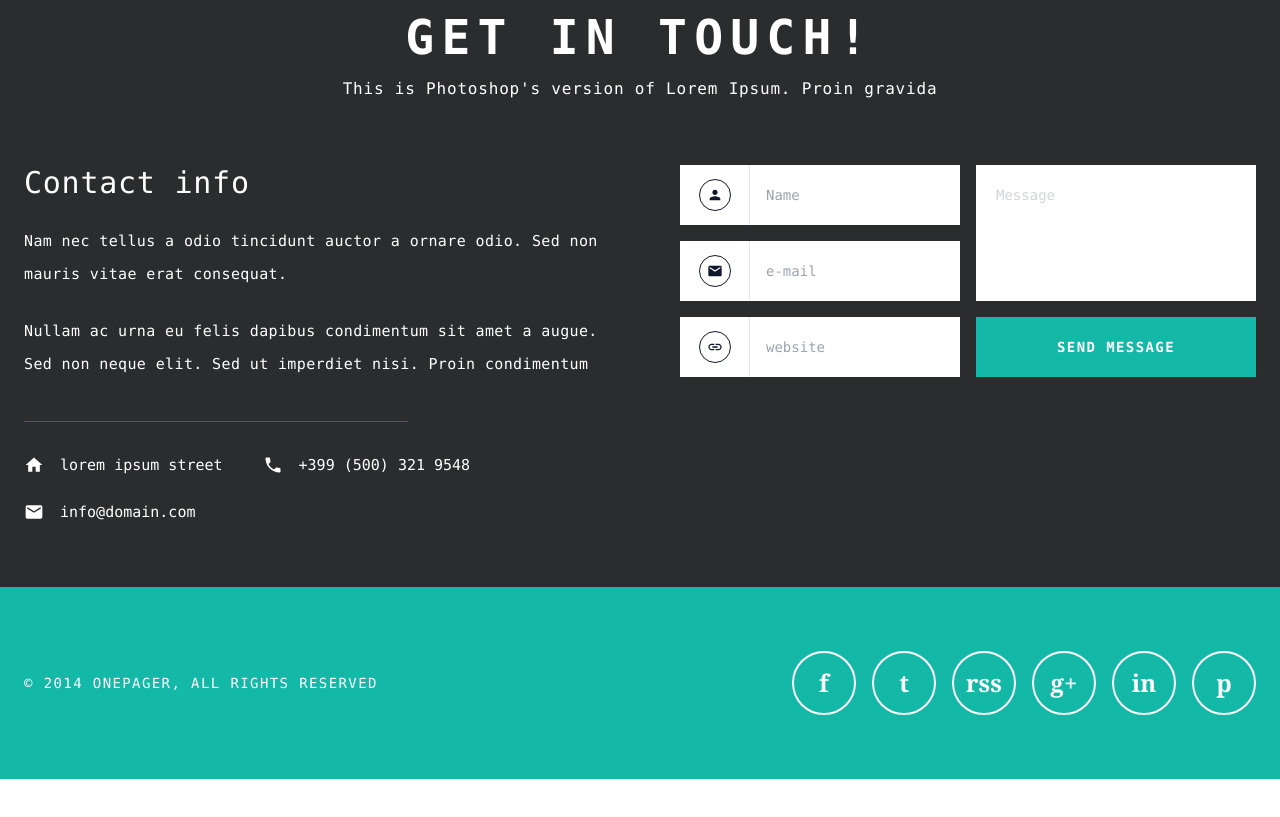
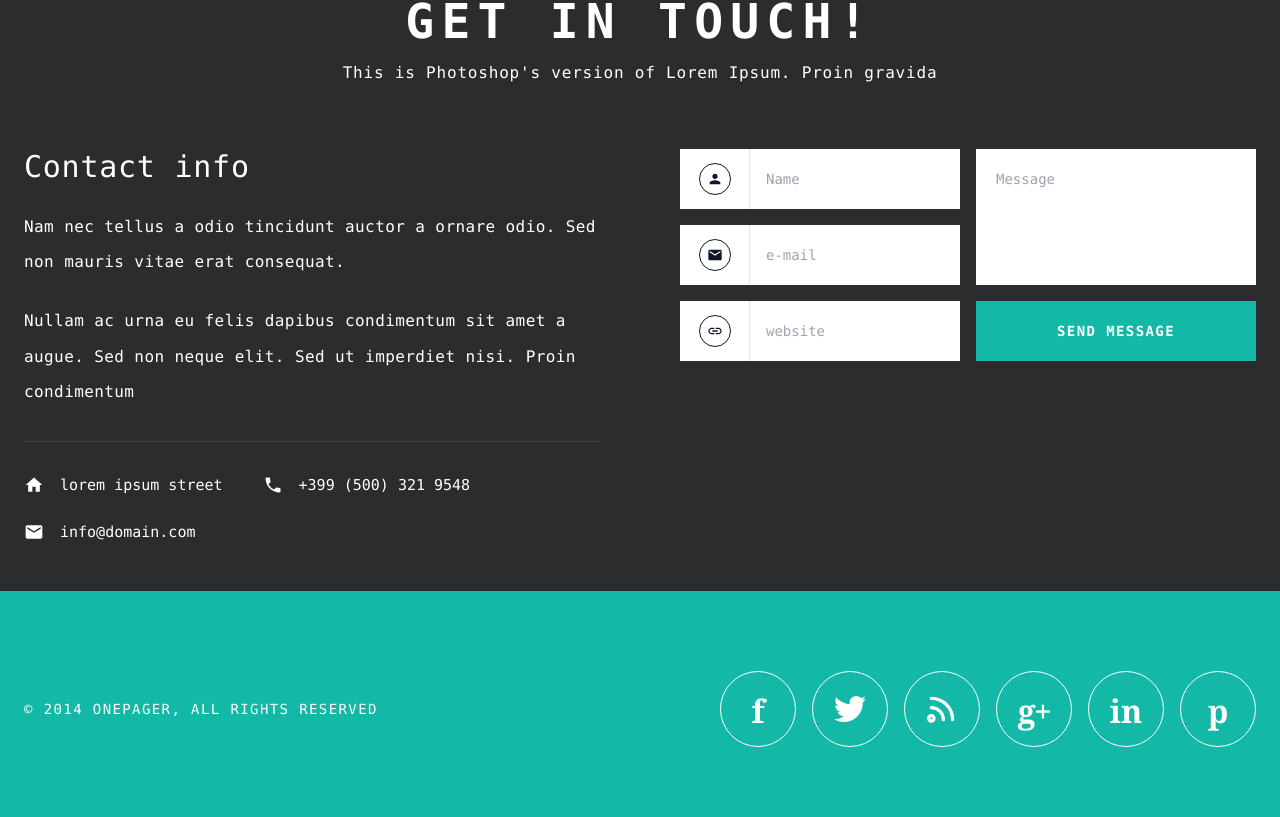
Before and after one commit to zainab845/onepager-clone, a React (Vite) app: page / in a window 1280 px wide. Shown: the part 6039-6856 px from the top of the page. Before the commit the page ends 6818 px from the top, so only its background shows below. Built offline with nearby package versions, Linux system fonts and the light colour scheme.

Commit message:
fix: responsive

```diff
--- a/src/components/Contact.jsx
+++ b/src/components/Contact.jsx
@@ -1,11 +1,32 @@
-const socialIcons = ["f", "t", "rss", "g+", "in", "p"];
+const socialIcons = [
+  { id: "facebook", content: <span className="font-serif font-bold text-[32px] leading-none pt-1">f</span> },
+  {
+    id: "twitter",
+    content: (
+      <svg className="w-8 h-8 fill-current" viewBox="0 0 24 24">
+        <path d="M24 4.557c-.883.392-1.832.656-2.828.775 1.017-.609 1.798-1.574 2.165-2.724-.951.564-2.005.974-3.127 1.195-.897-.957-2.178-1.555-3.594-1.555-3.179 0-5.515 2.966-4.797 6.045-4.091-.205-7.719-2.165-10.148-5.144-1.29 2.213-.669 5.108 1.523 6.574-.806-.026-1.566-.247-2.229-.616-.054 2.281 1.581 4.415 3.949 4.89-.693.188-1.452.232-2.224.084.626 1.956 2.444 3.379 4.6 3.419-2.07 1.623-4.678 2.348-7.29 2.04 2.179 1.397 4.768 2.212 7.548 2.212 9.142 0 14.307-7.721 13.995-14.646.962-.695 1.797-1.562 2.457-2.549z"/>
+      </svg>
+    )
+  },
+  {
+    id: "rss",
+    content: (
+      <svg className="w-8 h-8 stroke-current" viewBox="0 0 24 24" fill="none" strokeWidth="2.5" strokeLinecap="round" strokeLinejoin="round">
+        <path d="M4 11a9 9 0 0 1 9 9M4 4a16 16 0 0 1 16 16M6 19a2 2 0 1 1-4 0 2 2 0 0 1 4 0z"/>
+      </svg>
+    )
+  },
+  { id: "gplus", content: <span className="font-serif font-bold text-[32px] leading-none tracking-tighter pt-1">g+</span> },
+  { id: "linkedin", content: <span className="font-serif font-bold text-[32px] leading-none pt-1">in</span> },
+  { id: "pinterest", content: <span className="font-serif font-bold text-[32px] leading-none pt-1">p</span> },
+];
 
 const Contact = () => {
   return (
     <section id="contact" className="relative">
 
       {/* Dark Form Section */}
-      <div className="bg-[#2a2c2e] py-12 md:py-16 text-white">
+      <div className="bg-[#2a2c2e] py-10 md:py-12 text-white">
         <div className="max-w-7xl mx-auto px-4 sm:px-6">
 
           {/* Section Header */}
@@ -14,11 +35,11 @@ const Contact = () => {
               Get In Touch!
             </h2>
             <p className="text-white font-mono text-base max-w-2xl mx-auto tracking-wider">
-              This is Photoshop&apos;s version of Lorem Ipsum. Proin gravida
+              This is Photoshop's version of Lorem Ipsum. Proin gravida
             </p>
           </div>
 
-          {/* Two Columns: Info + Form */}
+          {/* Two Columns for Info and Form */}
           <div className="grid grid-cols-1 lg:grid-cols-2 gap-12 lg:gap-20">
 
             {/* Left: Contact Info */}
@@ -26,7 +47,9 @@ const Contact = () => {
               <h3 className="text-3xl font-mono mb-6 tracking-wide">
                 Contact info
               </h3>
-              <div className="space-y-6 font-mono text-white text-[15px] leading-[2.2] tracking-wide mb-10">
+
+              {/* Description */}
+              <div className="space-y-6 font-mono text-white text-base leading-[2.2] tracking-wide mb-8">
                 <p>
                   Nam nec tellus a odio tincidunt auctor a ornare odio. Sed non mauris vitae erat consequat.
                 </p>
@@ -34,24 +57,28 @@ const Contact = () => {
                   Nullam ac urna eu felis dapibus condimentum sit amet a augue. Sed non neque elit. Sed ut imperdiet nisi. Proin condimentum
                 </p>
               </div>
-              <hr className="border-gray-600 mb-8 w-full max-w-sm" />
+
+              {/* Gray Partition Line */}
+              <hr className="border-[#444] mb-8 w-full" />
+
+              {/* Address Details */}
               <div className="flex flex-col gap-4 font-mono text-[15px] text-white">
                 <div className="flex flex-wrap gap-x-10 gap-y-4">
                   <div className="flex items-center gap-4">
-                    <svg className="w-5 h-5" fill="currentColor" viewBox="0 0 24 24">
+                    <svg className="w-5 h-5 text-white" fill="currentColor" viewBox="0 0 24 24">
                       <path d="M10 20v-6h4v6h5v-8h3L12 3 2 12h3v8z" />
                     </svg>
                     <span>lorem ipsum street</span>
                   </div>
                   <div className="flex items-center gap-4">
-                    <svg className="w-5 h-5" fill="currentColor" viewBox="0 0 24 24">
+                    <svg className="w-5 h-5 text-white" fill="currentColor" viewBox="0 0 24 24">
                       <path d="M6.62 10.79c1.44 2.83 3.76 5.14 6.59 6.59l2.2-2.2c.27-.27.67-.36 1.02-.24 1.12.37 2.33.57 3.57.57.55 0 1 .45 1 1V20c0 .55-.45 1-1 1-9.39 0-17-7.61-17-17 0-.55.45-1 1-1h3.5c.55 0 1 .45 1 1 0 1.25.2 2.45.57 3.57.11.35.03.74-.25 1.02l-2.2 2.2z" />
                     </svg>
                     <span>+399 (500) 321 9548</span>
                   </div>
                 </div>
                 <div className="flex items-center gap-4 mt-2">
-                  <svg className="w-5 h-5" fill="currentColor" viewBox="0 0 24 24">
+                  <svg className="w-5 h-5 text-white" fill="currentColor" viewBox="0 0 24 24">
                     <path d="M20 4H4c-1.1 0-1.99.9-1.99 2L2 18c0 1.1.9 2 2 2h16c1.1 0 2-.9 2-2V6c0-1.1-.9-2-2-2zm0 4l-8 5-8-5V6l8 5 8-5v2z" />
                   </svg>
                   <span>info@domain.com</span>
@@ -59,17 +86,13 @@ const Contact = () => {
               </div>
             </div>
 
-            {/* Right: The Form
-                Height = 3 inputs × 60px + 2 gaps × 16px = 212px.
-                Both columns are pinned to this height via h-[212px].
-                The textarea fills remaining space: 212 - 16(gap) - 60(button) = 136px.
-            */}
-            <div className="flex flex-col sm:flex-row gap-4 sm:h-[212px]">
+            {/* Right: The Form */}
+            <div className="grid grid-cols-1 sm:grid-cols-2 gap-4">
 
-              {/* Inputs column — 3 fixed-height inputs */}
-              <div className="flex flex-col gap-4 flex-1">
-
-                <div className="flex bg-white text-slate-800 h-[60px] flex-shrink-0">
+              {/* Form Left Column (Inputs) */}
+              <div className="flex flex-col gap-4">
+                {/* Name */}
+                <div className="flex bg-white text-slate-800 h-[60px]">
                   <div className="w-[70px] border-r border-gray-200 flex items-center justify-center flex-shrink-0">
                     <div className="w-8 h-8 border border-slate-900 rounded-full flex items-center justify-center">
                       <svg className="w-4 h-4 text-slate-900" fill="currentColor" viewBox="0 0 24 24">
@@ -77,11 +100,15 @@ const Contact = () => {
                       </svg>
                     </div>
                   </div>
-                  <input type="text" placeholder="Name"
-                    className="w-full px-4 focus:outline-none font-mono text-sm placeholder:text-gray-400" />
+                  <input
+                    type="text"
+                    placeholder="Name"
+                    className="w-full px-4 focus:outline-none font-mono text-sm placeholder:text-gray-400"
+                  />
                 </div>
 
-                <div className="flex bg-white text-slate-800 h-[60px] flex-shrink-0">
+                {/* Email */}
+                <div className="flex bg-white text-slate-800 h-[60px]">
                   <div className="w-[70px] border-r border-gray-200 flex items-center justify-center flex-shrink-0">
                     <div className="w-8 h-8 border border-slate-900 rounded-full flex items-center justify-center">
                       <svg className="w-4 h-4 text-slate-900" fill="currentColor" viewBox="0 0 24 24">
@@ -89,11 +116,15 @@ const Contact = () => {
                       </svg>
                     </div>
                   </div>
-                  <input type="email" placeholder="e-mail"
-                    className="w-full px-4 focus:outline-none font-mono text-sm placeholder:text-gray-400" />
+                  <input
+                    type="email"
+                    placeholder="e-mail"
+                    className="w-full px-4 focus:outline-none font-mono text-sm placeholder:text-gray-400"
+                  />
                 </div>
 
-                <div className="flex bg-white text-slate-800 h-[60px] flex-shrink-0">
+                {/* Website */}
+                <div className="flex bg-white text-slate-800 h-[60px]">
                   <div className="w-[70px] border-r border-gray-200 flex items-center justify-center flex-shrink-0">
                     <div className="w-8 h-8 border border-slate-900 rounded-full flex items-center justify-center">
                       <svg className="w-4 h-4 text-slate-900" fill="currentColor" viewBox="0 0 24 24">
@@ -101,19 +132,21 @@ const Contact = () => {
                       </svg>
                     </div>
                   </div>
-                  <input type="url" placeholder="website"
-                    className="w-full px-4 focus:outline-none font-mono text-sm placeholder:text-gray-400" />
+                  <input
+                    type="url"
+                    placeholder="website"
+                    className="w-full px-4 focus:outline-none font-mono text-sm placeholder:text-gray-400"
+                  />
                 </div>
-
               </div>
 
-              {/* Message + Button column — fills the same 212px */}
-              <div className="flex flex-col gap-4 flex-1">
+              {/* Form Right Column (Message + Button) */}
+              <div className="flex flex-col justify-between h-[212px]">
                 <textarea
                   placeholder="Message"
-                  className="flex-1 w-full p-5 bg-white text-slate-800 focus:outline-none font-mono text-sm placeholder:text-gray-300 resize-none overflow-auto"
+                  className="w-full h-[136px] p-5 bg-white text-slate-800 focus:outline-none font-mono text-sm placeholder:text-gray-400 resize-none"
                 />
-                <button className="bg-teal-500 hover:bg-teal-400 transition-colors duration-300 text-white font-mono font-bold tracking-[0.1em] h-[60px] w-full flex items-center justify-center uppercase text-sm flex-shrink-0">
+                <button className="bg-teal-500 hover:bg-teal-400 transition-colors duration-300 text-white font-mono font-bold tracking-[0.1em] h-[60px] w-full flex items-center justify-center uppercase text-sm">
                   Send Message
                 </button>
               </div>
@@ -124,21 +157,28 @@ const Contact = () => {
       </div>
 
       {/* Teal Footer */}
-      <div className="bg-teal-500 py-12 md:py-16 text-white">
-        <div className="max-w-7xl mx-auto px-4 sm:px-6 flex flex-col md:flex-row justify-between items-center gap-8">
+      <div className="bg-teal-500 py-16 md:py-20 text-white">
+        <div className="max-w-7xl mx-auto px-4 sm:px-6 flex flex-col md:flex-row justify-between items-center gap-8 text-center md:text-left">
           <p className="font-mono text-sm tracking-widest uppercase">
             © 2014 OnePager, All Rights Reserved
           </p>
-          <div className="flex gap-4">
-            {socialIcons.map((icon, i) => (
-              <a key={i} href="#"
-                className="w-16 h-16 rounded-full border-2 border-white flex items-center justify-center hover:bg-white hover:text-teal-500 transition-colors duration-300"
-                aria-label={`Social icon ${i + 1}`}
+
+          {/* Mobile responsive wrapping container */}
+          <div className="flex flex-wrap justify-center gap-3 sm:gap-4">
+            {socialIcons.map((item) => (
+              <a
+                key={item.id}
+                href="#"
+                className="w-14 h-14 md:w-[76px] md:h-[76px] rounded-full border-[1.5px] border-white flex items-center justify-center hover:bg-white hover:text-teal-500 transition-colors duration-300"
+                aria-label={`Social icon ${item.id}`}
               >
-                <span className="font-serif font-bold text-2xl leading-none">{icon}</span>
+                <div className="scale-[0.8] md:scale-100 flex items-center justify-center">
+                  {item.content}
+                </div>
               </a>
             ))}
           </div>
+
         </div>
       </div>
 
```
